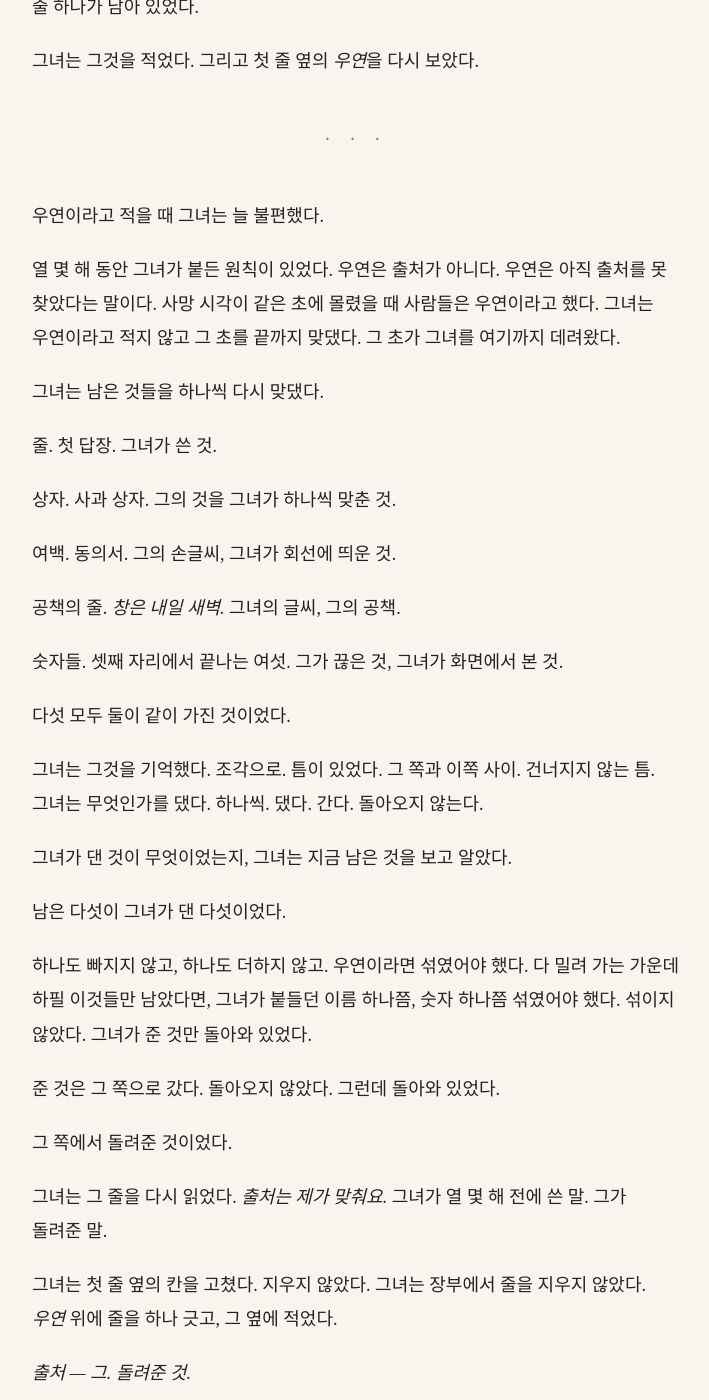
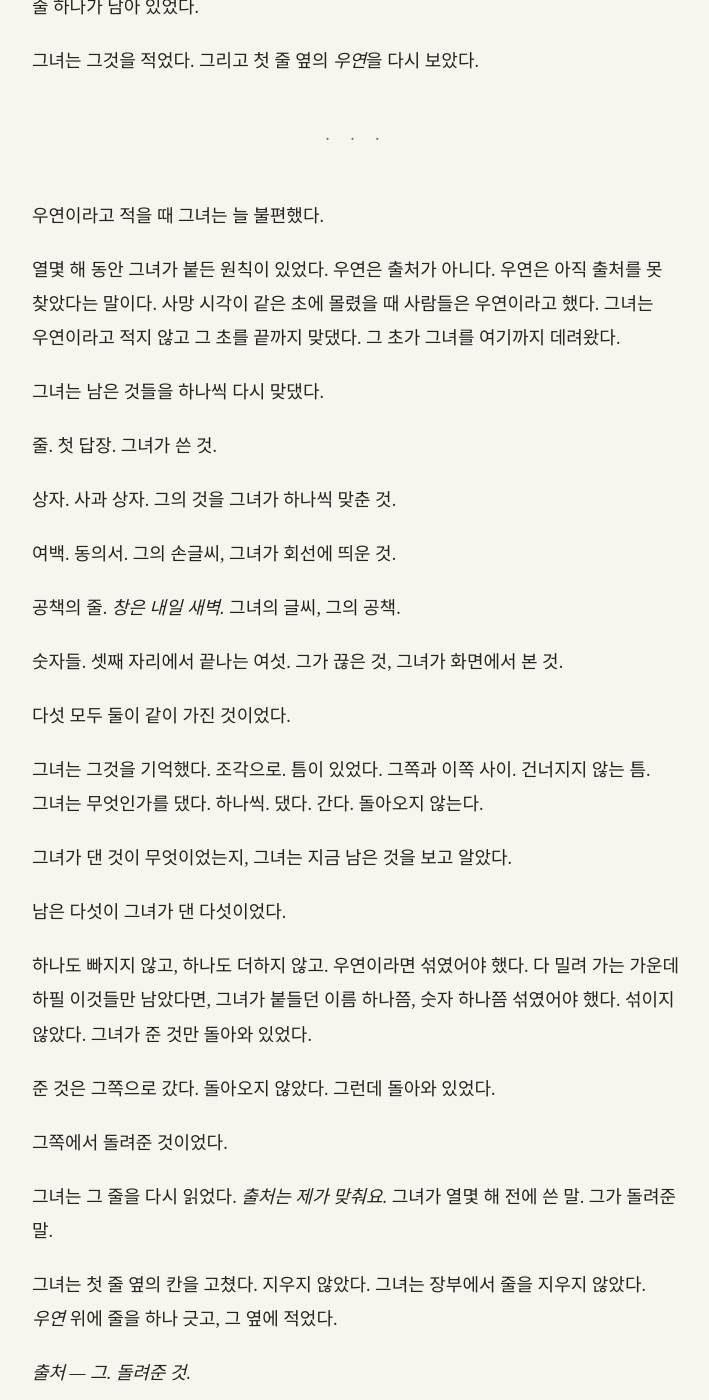
Before and after one commit to kangkkang/writer_s1_public, a Jekyll site: the page built from vol3/122.md, in a window 1280 px wide and 1400 px high, scrolled down 6709 px. Shown: the whole window, without its empty margins (284-993 px from the left). Built offline with Jekyll 4.4.1, drawn with Linux system fonts in a browser that asks for light colours; our own code applies the rules of GitHub Pages for plain Markdown files; some of the changed text lies outside the part shown.

Commit message:
Update from https://github.com/kangkkang/writer_s1/commit/e56eddc164d920ddaf4818f6027676ee276d45a9

```diff
--- a/vol3/122.md
+++ b/vol3/122.md
@@ -24,7 +24,7 @@
 
 이름 — 클레망스.
 
-그 칸은 금방 찼다. 성도 왔다. 로랑. 둘 다 출처가 있었다. 그녀가 열 몇 해 동안 기사 끝에 붙여 온 이름. 수천 번 쓴 이름은 밀리지 않았다.
+그 칸은 금방 찼다. 성도 왔다. 로랑. 둘 다 출처가 있었다. 그녀가 열몇 해 동안 기사 끝에 붙여 온 이름. 수천 번 쓴 이름은 밀리지 않았다.
 
 직업 — 기자. 그 칸도 찼다. 지금도 그런지는 모름.
 
@@ -84,9 +84,9 @@
 
 장부를 열지 않는 날들이 이어졌다. 날이라는 것도 없었다. 그녀는 처음으로 아무것도 적지 않았다. 적지 않아도 아무도 사라지지 않았다. 사라질 사람이 없었으니까. 그것이 어떤 느낌인지 그녀는 칸에 적지 않았다. 적을 칸이 없는 느낌이었다.
 
-쉬었다고 해도 될 것이었다. 열 몇 해 만에.
+쉬었다고 해도 될 것이었다. 열몇 해 만에.
 
-열 몇 해 동안 그녀는 쉬어 본 적이 없었다. 잘 때도 단말을 머리맡에 두었다. 새벽에 알림이 오면 이름부터 보았다. 아는 이름인지. 아는 이름이 아니면 시각을 보았다. 시각이 다른 시각과 맞는지. 맞으면 일어났다. 맞지 않아도 일어났다. 맞지 않는 줄은 따로 두어야 했으니까.
+열몇 해 동안 그녀는 쉬어 본 적이 없었다. 잘 때도 단말을 머리맡에 두었다. 새벽에 알림이 오면 이름부터 보았다. 아는 이름인지. 아는 이름이 아니면 시각을 보았다. 시각이 다른 시각과 맞는지. 맞으면 일어났다. 맞지 않아도 일어났다. 맞지 않는 줄은 따로 두어야 했으니까.
 
 여기에는 알림이 없었다. 일어날 까닭이 없었다. 그녀는 일어나지 않았다. 둘이 도는 것을 보았다. 무게들이 끌고 끌리는 것을 보았다. 아무것도 그녀를 청하지 않았다.
 
@@ -116,7 +116,7 @@
 
 *출처 — 그녀.*
 
-출처가 하나였다. 그 일을 본 사람은 그녀 하나였다. 받아 줄 데스크도 없었고, 실어 줄 지면도 없었다. 맞대 볼 둘째 기록도 없었다. 그녀는 열 몇 해 동안 이런 줄을 수백 개 따로 두었다. 언젠가 둘째 출처가 오면 맞춰 보려고. 이 줄에 둘째 출처가 올 일은 없었다.
+출처가 하나였다. 그 일을 본 사람은 그녀 하나였다. 받아 줄 데스크도 없었고, 실어 줄 지면도 없었다. 맞대 볼 둘째 기록도 없었다. 그녀는 열몇 해 동안 이런 줄을 수백 개 따로 두었다. 언젠가 둘째 출처가 오면 맞춰 보려고. 이 줄에 둘째 출처가 올 일은 없었다.
 
 그래도 적었다. 따로 두는 칸에.
 
@@ -126,7 +126,7 @@
 
 돌아온 줄을 읽지 않는 동안이 길었다. 다섯이 거기 있다는 것은 알았다. 들여다보지 않았다. 들여다보면 무언가 해야 할 것 같았다. 여기서는 아무것도 하지 않아도 되었다.
 
-어느 때 그녀는 그 줄을 다시 읽었다. 까닭은 없었다. 습관이었다. 열 몇 해 동안 자기 전에 그날의 줄을 한 번 더 읽던 습관.
+어느 때 그녀는 그 줄을 다시 읽었다. 까닭은 없었다. 습관이었다. 열몇 해 동안 자기 전에 그날의 줄을 한 번 더 읽던 습관.
 
 *알았어요. 저는 계속 모을게요. 출처는 제가 맞춰요.*
 
@@ -166,7 +166,7 @@
 
 우연이라고 적을 때 그녀는 늘 불편했다.
 
-열 몇 해 동안 그녀가 붙든 원칙이 있었다. 우연은 출처가 아니다. 우연은 아직 출처를 못 찾았다는 말이다. 사망 시각이 같은 초에 몰렸을 때 사람들은 우연이라고 했다. 그녀는 우연이라고 적지 않고 그 초를 끝까지 맞댔다. 그 초가 그녀를 여기까지 데려왔다.
+열몇 해 동안 그녀가 붙든 원칙이 있었다. 우연은 출처가 아니다. 우연은 아직 출처를 못 찾았다는 말이다. 사망 시각이 같은 초에 몰렸을 때 사람들은 우연이라고 했다. 그녀는 우연이라고 적지 않고 그 초를 끝까지 맞댔다. 그 초가 그녀를 여기까지 데려왔다.
 
 그녀는 남은 것들을 하나씩 다시 맞댔다.
 
@@ -182,7 +182,7 @@
 
 다섯 모두 둘이 같이 가진 것이었다.
 
-그녀는 그것을 기억했다. 조각으로. 틈이 있었다. 그 쪽과 이쪽 사이. 건너지지 않는 틈. 그녀는 무엇인가를 댔다. 하나씩. 댔다. 간다. 돌아오지 않는다.
+그녀는 그것을 기억했다. 조각으로. 틈이 있었다. 그쪽과 이쪽 사이. 건너지지 않는 틈. 그녀는 무엇인가를 댔다. 하나씩. 댔다. 간다. 돌아오지 않는다.
 
 그녀가 댄 것이 무엇이었는지, 그녀는 지금 남은 것을 보고 알았다.
 
@@ -190,11 +190,11 @@
 
 하나도 빠지지 않고, 하나도 더하지 않고. 우연이라면 섞였어야 했다. 다 밀려 가는 가운데 하필 이것들만 남았다면, 그녀가 붙들던 이름 하나쯤, 숫자 하나쯤 섞였어야 했다. 섞이지 않았다. 그녀가 준 것만 돌아와 있었다.
 
-준 것은 그 쪽으로 갔다. 돌아오지 않았다. 그런데 돌아와 있었다.
+준 것은 그쪽으로 갔다. 돌아오지 않았다. 그런데 돌아와 있었다.
 
-그 쪽에서 돌려준 것이었다.
+그쪽에서 돌려준 것이었다.
 
-그녀는 그 줄을 다시 읽었다. *출처는 제가 맞춰요.* 그녀가 열 몇 해 전에 쓴 말. 그가 돌려준 말.
+그녀는 그 줄을 다시 읽었다. *출처는 제가 맞춰요.* 그녀가 열몇 해 전에 쓴 말. 그가 돌려준 말.
 
 그녀는 첫 줄 옆의 칸을 고쳤다. 지우지 않았다. 그녀는 장부에서 줄을 지우지 않았다. *우연* 위에 줄을 하나 긋고, 그 옆에 적었다.
 
@@ -212,7 +212,7 @@
 
 칸이 넓어지는 쪽이었다.
 
-그녀는 그 방향의 끝을 알 수 없었다. 다만 그쪽으로 가면 칸이 점점 그녀에게 맞아 갈 것 같았다. 그녀가 열 몇 해 동안 그어 온 칸의 크기. 장부의 칸. 거기서 줄이 다 들어갔다.
+그녀는 그 방향의 끝을 알 수 없었다. 다만 그쪽으로 가면 칸이 점점 그녀에게 맞아 갈 것 같았다. 그녀가 열몇 해 동안 그어 온 칸의 크기. 장부의 칸. 거기서 줄이 다 들어갔다.
 
 그녀는 떠나지 않았다. 처음에는.
 
@@ -222,7 +222,7 @@
 
 *알았어요. 저는 계속 모을게요.*
 
-계속. 그녀가 쓴 말이었다. 열 몇 해 전, 그가 정한 일을 그녀가 받아 적을 때. 모으겠다고 했다. 계속.
+계속. 그녀가 쓴 말이었다. 열몇 해 전, 그가 정한 일을 그녀가 받아 적을 때. 모으겠다고 했다. 계속.
 
 여기에는 모을 것이 없었다.
 
@@ -272,7 +272,7 @@
 
 밀림은 고르지 않았다. 어떤 데서는 약했고, 어떤 데서는 세졌다. 센 데를 지날 때마다 그녀는 다섯을 하나씩 다시 맞댔다. 첫 줄과 상자. 상자와 여백. 여백과 공책의 줄. 공책의 줄과 숫자들. 숫자들과 첫 줄. 한 바퀴. 맞물린 데가 그대로인지. 어긋난 데가 생기지 않았는지.
 
-그녀가 열 몇 해 동안 한 일이었다. 마감 전에 표를 처음부터 다시 맞대는 일. 아무것도 틀리지 않았어도 다시 맞댔다. 맞대는 동안 틀린 것이 드러나면 그 자리에서 고쳤다. 여기서도 같았다. 한 바퀴를 돌면 어느 줄 끝이 조금 밀려 있었다. 맞대 놓으면 돌아왔다. 다음 바퀴에 또 조금 밀려 있었다. 또 맞댔다.
+그녀가 열몇 해 동안 한 일이었다. 마감 전에 표를 처음부터 다시 맞대는 일. 아무것도 틀리지 않았어도 다시 맞댔다. 맞대는 동안 틀린 것이 드러나면 그 자리에서 고쳤다. 여기서도 같았다. 한 바퀴를 돌면 어느 줄 끝이 조금 밀려 있었다. 맞대 놓으면 돌아왔다. 다음 바퀴에 또 조금 밀려 있었다. 또 맞댔다.
 
 그녀는 그 일을 그만두지 않았다. 그만두면 줄 끝이 조금씩 더 밀리고, 어느 바퀴에는 돌아오지 않을 것이었다. 셈하지 않아도 그쯤은 보였다. 장부가 그렇게 망가지는 것을 그녀는 여러 번 보았다. 한 번 맞대기를 거른 표가 다음 달에 틀리고, 그다음 달에는 아무도 그 표를 믿지 않았다.
 
@@ -284,7 +284,7 @@
 
 그녀는 다섯을 보았다. 숫자들. 셋째 자리에서 끝나는 여섯. 그녀는 그 숫자들을 누가 끊었는지 알았다. 그 사람은 늘 그 자리에서 끊었다. 계산은 끝까지 하고, 적을 때만. 그 버릇의 출처는 그였다. 그녀가 가진 것 가운데 그를 가장 많이 닮은 것이었다.
 
-그녀는 그 숫자들을 앞에 두고 기다렸다. 숫자들이 그 쪽을 알 리가 없었다. 숫자는 숫자였다. 그래도 그녀는 숫자들을 맨 앞에 두었다. 출처가 그인 것을 맨 앞에.
+그녀는 그 숫자들을 앞에 두고 기다렸다. 숫자들이 그쪽을 알 리가 없었다. 숫자는 숫자였다. 그래도 그녀는 숫자들을 맨 앞에 두었다. 출처가 그인 것을 맨 앞에.
 
 방향이 돌아왔다. 아주 희미하게. 그녀는 그것이 숫자들 덕인지 몰랐다. 밀림이 잠깐 약해진 덕일 수도 있었다. 출처를 하나로 정할 수 없었다. 그녀는 두 가지를 다 적었다. *방향이 돌아옴. 까닭 — 숫자들, 또는 밀림이 약해짐. 가리지 못함.*
 
```
Also changed, not shown: other parts of vol3/122.md (+5 -5 lines), vol3/103.md (+1 -1 lines), vol3/121.md (+1 -1 lines), vol3/123.md (+4 -4 lines), vol3/124.md (+1 -1 lines).
